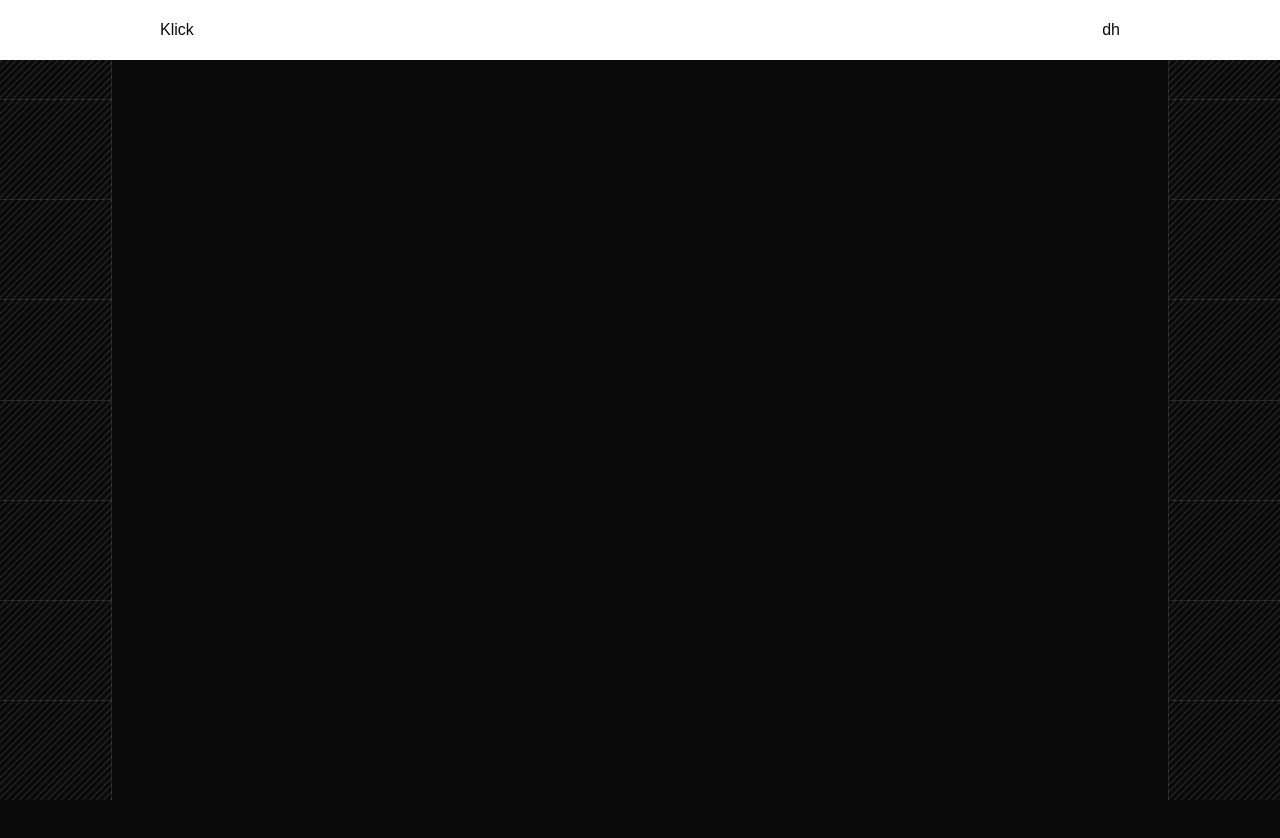
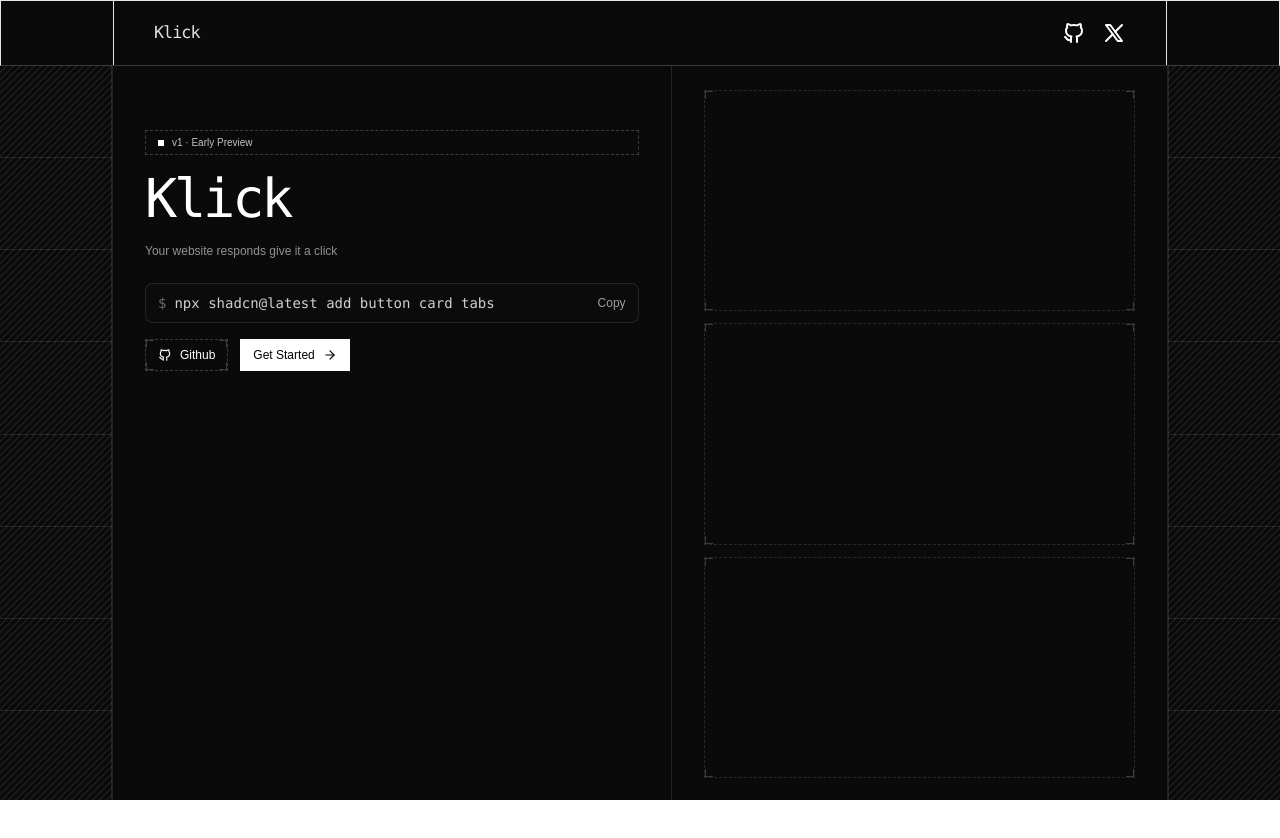
Before and after one commit to devsterxyz/Klick, a React (Vite) app: page / in a window 1280 px wide. Shown: the top 838 px of the page. After the commit the page ends 800 px from the top, so only its background shows below. Built offline with nearby package versions, Linux system fonts and the light colour scheme.

Commit message:
trying to make hero section

```diff
--- a/package.json
+++ b/package.json
@@ -15,6 +15,7 @@
     "class-variance-authority": "^0.7.1",
     "clsx": "^2.1.1",
     "lucide-react": "^1.7.0",
+    "motion": "^12.38.0",
     "radix-ui": "^1.4.3",
     "react": "^19.2.4",
     "react-dom": "^19.2.4",
--- a/src/App.tsx
+++ b/src/App.tsx
@@ -1,13 +1,11 @@
 import React from 'react'
-import TestingAni from './components/TestingAni'
 import Home from './components/page/Home'
-import Grid from './components/page/Grid'
 import Navbar from './components/Navbar'
 
 
 const App = () => {
   return (
-    <div className=''>
+    <div className='h-screen overflow-hidden bg-neutral-950'>
         <Navbar />
         <Home />
     </div>
--- a/src/components/Navbar.tsx
+++ b/src/components/Navbar.tsx
@@ -1,15 +1,22 @@
 import React from 'react'
+import GithubIcon from './icons/GithubIcon'
+import TwitterXIcon from './icons/TwitterXIcon'
 
 const Navbar = () => {
   return (
-    <div className='h-[60px] flex justify-between items-center px-40'>
-      <div>
-        Klick
+    <header className="relative z-10 bg-transparent text-white border border-b-white/20">
+      <div className="mx-14 border-x sm:mx-20 xl:mx-28">
+        <div className="flex h-16 items-center justify-between px-6 md:px-10">
+          <div className="font-mono text-[1.05rem] tracking-[-0.06em] text-white/88">
+            Klick
+          </div>
+          <div className='flex gap-4'>
+            <GithubIcon />
+            <TwitterXIcon />
+          </div>
+        </div>
       </div>
-      <div>
-        dh
-      </div>
-    </div>
+    </header>
   )
 }
 
--- /dev/null
+++ b/src/components/icons/GithubIcon.tsx
@@ -0,0 +1,69 @@
+import { forwardRef, useImperativeHandle } from "react";
+import type { AnimatedIconHandle, AnimatedIconProps } from "./types";
+import { motion, useAnimate } from "motion/react";
+
+const GithubIcon = forwardRef<AnimatedIconHandle, AnimatedIconProps>(
+  (
+    { size = 24, color = "currentColor", strokeWidth = 2, className = "" },
+    ref,
+  ) => {
+    const [scope, animate] = useAnimate();
+
+    const start = async () => {
+      await animate(
+        ".github-icon",
+        { scale: [1, 1.1, 1], rotate: [0, -5, 5, 0] },
+        { duration: 0.5, ease: "easeInOut" },
+      );
+    };
+
+    const stop = () => {
+      animate(
+        ".github-icon",
+        { scale: 1, rotate: 0 },
+        { duration: 0.2, ease: "easeOut" },
+      );
+    };
+
+    useImperativeHandle(ref, () => ({
+      startAnimation: start,
+      stopAnimation: stop,
+    }));
+
+    const handleHoverStart = () => {
+      start();
+    };
+
+    const handleHoverEnd = () => {
+      stop();
+    };
+
+    return (
+      <motion.svg
+        ref={scope}
+        onHoverStart={handleHoverStart}
+        onHoverEnd={handleHoverEnd}
+        xmlns="http://www.w3.org/2000/svg"
+        width={size}
+        height={size}
+        viewBox="0 0 24 24"
+        fill="none"
+        stroke={color}
+        strokeWidth={strokeWidth}
+        strokeLinecap="round"
+        strokeLinejoin="round"
+        className={`inline-flex cursor-pointer items-center justify-center ${className}`}
+        style={{ overflow: "visible" }}
+      >
+        <motion.g className="github-icon" style={{ transformOrigin: "center" }}>
+          <path stroke="none" d="M0 0h24v24H0z" fill="none" />
+          <path d="M9 19c-4.3 1.4 -4.3 -2.5 -6 -3m12 5v-3.5c0 -1 .1 -1.4 -.5 -2c2.8 -.3 5.5 -1.4 5.5 -6a4.6 4.6 0 0 0 -1.3 -3.2a4.2 4.2 0 0 0 -.1 -3.2s-1.1 -.3 -3.5 1.3a12.3 12.3 0 0 0 -6.2 0c-2.4 -1.6 -3.5 -1.3 -3.5 -1.3a4.2 4.2 0 0 0 -.1 3.2a4.6 4.6 0 0 0 -1.3 3.2c0 4.6 2.7 5.7 5.5 6c-.6 .6 -.6 1.2 -.5 2v3.5" />
+        </motion.g>
+      </motion.svg>
+    );
+  },
+);
+
+GithubIcon.displayName = "GithubIcon";
+
+export default GithubIcon;
--- /dev/null
+++ b/src/components/icons/TwitterXIcon.tsx
@@ -0,0 +1,60 @@
+import { forwardRef, useImperativeHandle, useCallback } from "react";
+import type { AnimatedIconHandle, AnimatedIconProps } from "./types";
+import { motion, useAnimate } from "motion/react";
+
+const TwitterXIcon = forwardRef<AnimatedIconHandle, AnimatedIconProps>(
+  (
+    { size = 24, color = "currentColor", strokeWidth = 2, className = "" },
+    ref,
+  ) => {
+    const [scope, animate] = useAnimate();
+
+    const start = useCallback(async () => {
+      await animate(
+        ".x-icon",
+        { scale: [1, 1.1, 1], rotate: [0, -10, 10, 0] },
+        { duration: 0.5, ease: "easeInOut" },
+      );
+    }, [animate]);
+
+    const stop = useCallback(() => {
+      animate(
+        ".x-icon",
+        { scale: 1, rotate: 0 },
+        { duration: 0.2, ease: "easeOut" },
+      );
+    }, [animate]);
+
+    useImperativeHandle(ref, () => ({
+      startAnimation: start,
+      stopAnimation: stop,
+    }));
+
+    return (
+      <motion.svg
+        ref={scope}
+        onHoverStart={start}
+        onHoverEnd={stop}
+        xmlns="http://www.w3.org/2000/svg"
+        width={size}
+        height={size}
+        viewBox="0 0 24 24"
+        fill="none"
+        stroke={color}
+        strokeWidth={strokeWidth}
+        strokeLinecap="round"
+        strokeLinejoin="round"
+        className={`cursor-pointer ${className}`}
+      >
+        <motion.g className="x-icon" style={{ transformOrigin: "center" }}>
+          <path stroke="none" d="M0 0h24v24H0z" fill="none" />
+          <path d="M4 4l11.733 16h4.267l-11.733 -16z" />
+          <path d="M4 20l6.768 -6.768m2.46 -2.46l6.772 -6.772" />
+        </motion.g>
+      </motion.svg>
+    );
+  },
+);
+
+TwitterXIcon.displayName = "TwitterXIcon";
+export default TwitterXIcon;
--- /dev/null
+++ b/src/components/icons/types.ts
@@ -0,0 +1,15 @@
+export interface AnimatedIconProps {
+  /** Icon size in pixels or CSS string */
+  size?: number | string;
+  /** Icon color (defaults to currentColor) */
+  color?: string;
+  /** SVG stroke width */
+  strokeWidth?: number;
+  /** Additional CSS classes */
+  className?: string;
+}
+
+export interface AnimatedIconHandle {
+  startAnimation: () => void;
+  stopAnimation: () => void;
+}
--- a/src/components/page/Home.tsx
+++ b/src/components/page/Home.tsx
@@ -1,35 +1,151 @@
-import React from 'react'
+import React, { useState } from 'react'
+import { ArrowRight, Check, Copy } from 'lucide-react'
+import GithubIcon from '../icons/GithubIcon'
+
+const railSegments = Array.from({ length: 8 })
+const installCommand = 'npx shadcn@latest add button card tabs'
+
+const railSegmentClass =
+  '[background-image:repeating-linear-gradient(315deg,currentColor_0,currentColor_1px,transparent_0,transparent_50%)] [background-size:7px_7px]'
+
+const CornerBrackets = ({ muted = false }: { muted?: boolean }) => {
+  const color = muted ? 'border-white/20' : 'border-white/45'
+
+  return (
+    <>
+      <span className={`pointer-events-none absolute left-0 top-0 h-2 w-2 border-l border-t ${color}`} />
+      <span className={`pointer-events-none absolute right-0 top-0 h-2 w-2 border-r border-t ${color}`} />
+      <span className={`pointer-events-none absolute bottom-0 left-0 h-2 w-2 border-b border-l ${color}`} />
+      <span className={`pointer-events-none absolute bottom-0 right-0 h-2 w-2 border-b border-r ${color}`} />
+    </>
+  )
+}
+
+const PatternRail = ({ side }: { side: 'left' | 'right' }) => {
+  const sideBorder = side === 'left' ? 'border-r' : 'border-l'
+
+  return (
+    <div
+      className={`pointer-events-none absolute inset-y-0 ${side === 'left' ? 'left-0' : 'right-0'} flex w-14 flex-col text-white/8 sm:w-20 xl:w-28`}
+    >
+      {railSegments.map((_, index) => (
+        <div
+          key={`${side}-${index}`}
+          className={`flex-1 ${sideBorder} ${index !== railSegments.length - 1 ? 'border-b' : ''} border-white/10 ${railSegmentClass}`}
+        />
+      ))}
+    </div>
+  )
+}
+
+const GhostButton = ({
+  href,
+  children,
+  invert = false,
+}: {
+  href: string
+  children: React.ReactNode
+  invert?: boolean
+}) => {
+  return (
+    <a
+      href={href}
+      className={`group relative inline-flex h-8 items-center justify-center gap-2 overflow-hidden border border-dashed px-3 text-[12px] transition ${
+        invert
+          ? 'border-white bg-white text-black hover:bg-neutral-200'
+          : 'border-white/20 text-white hover:border-white/40 hover:bg-white/[0.03]'
+      }`}
+    >
+      <CornerBrackets muted={!invert} />
+      <span className="relative z-10 inline-flex items-center gap-2">{children}</span>
+    </a>
+  )
+}
 
 const Home = () => {
+  const [copied, setCopied] = useState(false)
+
+  const handleCopy = async () => {
+    try {
+      await navigator.clipboard.writeText(installCommand)
+      setCopied(true)
+      window.setTimeout(() => setCopied(false), 1600)
+    } catch (error) {
+      console.error('Copy failed', error)
+    }
+  }
+
   return (
+    <div className="relative h-[calc(100vh-64px)] overflow-hidden bg-transparent text-white">
+      <PatternRail side="left" />
+      <PatternRail side="right" />
 
-    <div className="relative min-h-screen bg-neutral-950">
-      <div className="fixed left-0 top-0 h-full w-28 flex flex-col text-white/10 pointer-events-none">
-        <div className="flex-1 border-r border-b border-white/10 [background-image:repeating-linear-gradient(315deg,currentColor_0,currentColor_1px,transparent_0,transparent_50%)] [background-size:7px_7px]"></div>
-        <div className="flex-1 border-r border-b border-white/10 [background-image:repeating-linear-gradient(315deg,currentColor_0,currentColor_1px,transparent_0,transparent_50%)] [background-size:7px_7px]"></div>
-        <div className="flex-1 border-r border-b border-white/10 [background-image:repeating-linear-gradient(315deg,currentColor_0,currentColor_1px,transparent_0,transparent_50%)] [background-size:7px_7px]"></div>
-        <div className="flex-1 border-r border-b border-white/10 [background-image:repeating-linear-gradient(315deg,currentColor_0,currentColor_1px,transparent_0,transparent_50%)] [background-size:7px_7px]"></div>
-        <div className="flex-1 border-r border-b border-white/10 [background-image:repeating-linear-gradient(315deg,currentColor_0,currentColor_1px,transparent_0,transparent_50%)] [background-size:7px_7px]"></div>
-        <div className="flex-1 border-r border-b border-white/10 [background-image:repeating-linear-gradient(315deg,currentColor_0,currentColor_1px,transparent_0,transparent_50%)] [background-size:7px_7px]"></div>
-        <div className="flex-1 border-r border-b border-white/10 [background-image:repeating-linear-gradient(315deg,currentColor_0,currentColor_1px,transparent_0,transparent_50%)] [background-size:7px_7px]"></div>
-        <div className="flex-1 border-r border-white/10 [background-image:repeating-linear-gradient(315deg,currentColor_0,currentColor_1px,transparent_0,transparent_50%)] [background-size:7px_7px]"></div>
-      </div>
+      <div className="relative z-10 mx-14 flex h-full border-x border-white/10 sm:mx-20 xl:mx-28">
+        <div className="flex min-w-0 flex-1 flex-col">
+          <div className="grid min-h-0 flex-1 lg:grid-cols-[minmax(0,1.06fr)_minmax(0,0.94fr)]">
+            <section className="flex min-h-0 flex-col border-b border-white/10 lg:border-b-0 lg:border-r">
+              <div className="flex flex-1 flex-col px-5 py-5 md:px-8 md:py-6">
+                <div className="inline-flex items-center gap-2 border border-dashed border-white/20 px-3 py-1 font-sans text-[10px] font-light text-white/75 mt-10">
+                  <span className="h-1.5 w-1.5 bg-white" />
+                  v1 &middot; Early Preview
+                </div>
 
+                <div className="mt-5 max-w-[32rem]">
+                  <h1 className="font-mono text-[1.95rem] leading-[0.9] tracking-[-0.06em] text-white sm:text-[2.8rem] xl:text-[3.35rem]">
+                    Klick
+                  </h1>
+                  <p className="mt-4 max-w-[31rem] text-[11px] leading-6 text-white/55 sm:text-[12px]">
+                    Your website responds give it a click
+                  </p>
+                </div>
 
-      <div className="fixed right-0 top-0 h-full w-28 flex flex-col text-white/10 pointer-events-none">
-        <div className="flex-1 border-l border-b border-white/10 [background-image:repeating-linear-gradient(315deg,currentColor_0,currentColor_1px,transparent_0,transparent_50%)] [background-size:7px_7px]"></div>
-        <div className="flex-1 border-l border-b border-white/10 [background-image:repeating-linear-gradient(315deg,currentColor_0,currentColor_1px,transparent_0,transparent_50%)] [background-size:7px_7px]"></div>
-        <div className="flex-1 border-l border-b border-white/10 [background-image:repeating-linear-gradient(315deg,currentColor_0,currentColor_1px,transparent_0,transparent_50%)] [background-size:7px_7px]"></div>
-        <div className="flex-1 border-l border-b border-white/10 [background-image:repeating-linear-gradient(315deg,currentColor_0,currentColor_1px,transparent_0,transparent_50%)] [background-size:7px_7px]"></div>
-        <div className="flex-1 border-l border-b border-white/10 [background-image:repeating-linear-gradient(315deg,currentColor_0,currentColor_1px,transparent_0,transparent_50%)] [background-size:7px_7px]"></div>
-        <div className="flex-1 border-l border-b border-white/10 [background-image:repeating-linear-gradient(315deg,currentColor_0,currentColor_1px,transparent_0,transparent_50%)] [background-size:7px_7px]"></div>
-        <div className="flex-1 border-l border-b border-white/10 [background-image:repeating-linear-gradient(315deg,currentColor_0,currentColor_1px,transparent_0,transparent_50%)] [background-size:7px_7px]"></div>
-        <div className="flex-1 border-l border-white/10 [background-image:repeating-linear-gradient(315deg,currentColor_0,currentColor_1px,transparent_0,transparent_50%)] [background-size:7px_7px]"></div>
-      </div>
+                <div className="mt-5 max-w-[31rem] flex items-center justify-between rounded-md border border-white/10 bg-[#0b0b0b] px-3 h-10">
 
+                  {/* Command */}
+                  <div className="flex items-center gap-2 font-mono text-sm text-white/80 overflow-hidden">
+                    <span className="text-white/40">$</span>
+                    <code className="truncate">{installCommand}</code>
+                  </div>
 
-      <div className="relative z-10 mx-28">
+                  {/* Copy button */}
+                  <button
+                    type="button"
+                    onClick={handleCopy}
+                    className="ml-3 text-xs text-white/60 hover:text-white transition"
+                  >
+                    {copied ? "Copied" : "Copy"}
+                  </button>
 
+                </div>
+
+                <div className="mt-4 flex flex-wrap gap-3">
+                  <GhostButton href="https://github.com/devsterdev">
+                    <GithubIcon size={14} className="cursor-default" />
+                    Github
+                  </GhostButton>
+                  <GhostButton href="#preview-panels" invert>
+                    Get Started
+                    <ArrowRight size={14} />
+                  </GhostButton>
+                </div>
+              </div>
+            </section>
+
+            <section id="preview-panels" className="min-h-0 overflow-hidden px-5 py-5 md:px-8 md:py-6">
+              <div className="grid h-full gap-3 grid-rows-3">
+                <div className="relative min-h-0 border border-dashed border-white/12 bg-transparent p-5">
+                  <CornerBrackets muted />
+                </div>
+                <div className="relative min-h-0 border border-dashed border-white/12 bg-transparent] p-3">
+                  <CornerBrackets muted />
+                </div>
+                <div className="relative min-h-0 border border-dashed border-white/12 bg-transparent p-3">
+                  <CornerBrackets muted />
+                </div>
+              </div>
+            </section>
+          </div>
+        </div>
       </div>
     </div>
   )
```
Also changed, not shown: 2 other files (tests, documents, lock files or other folders).
